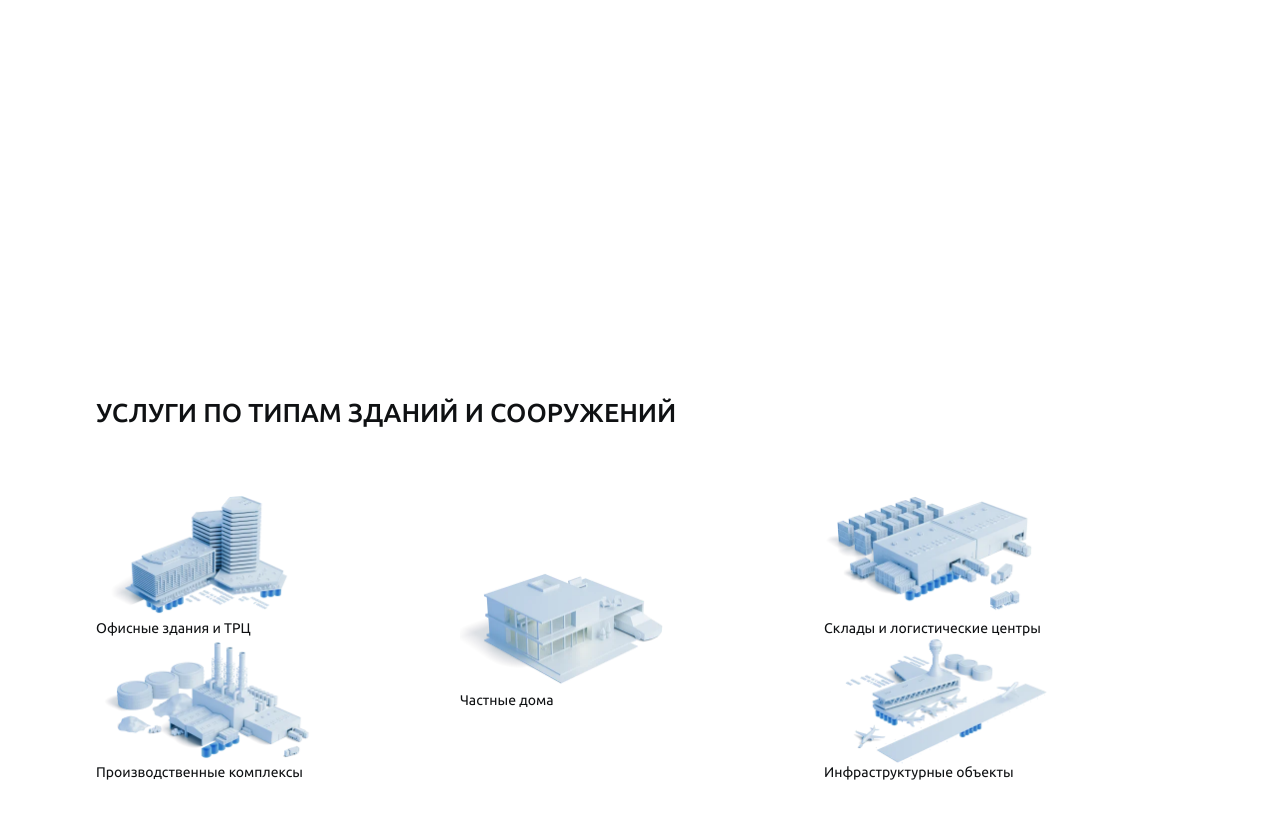
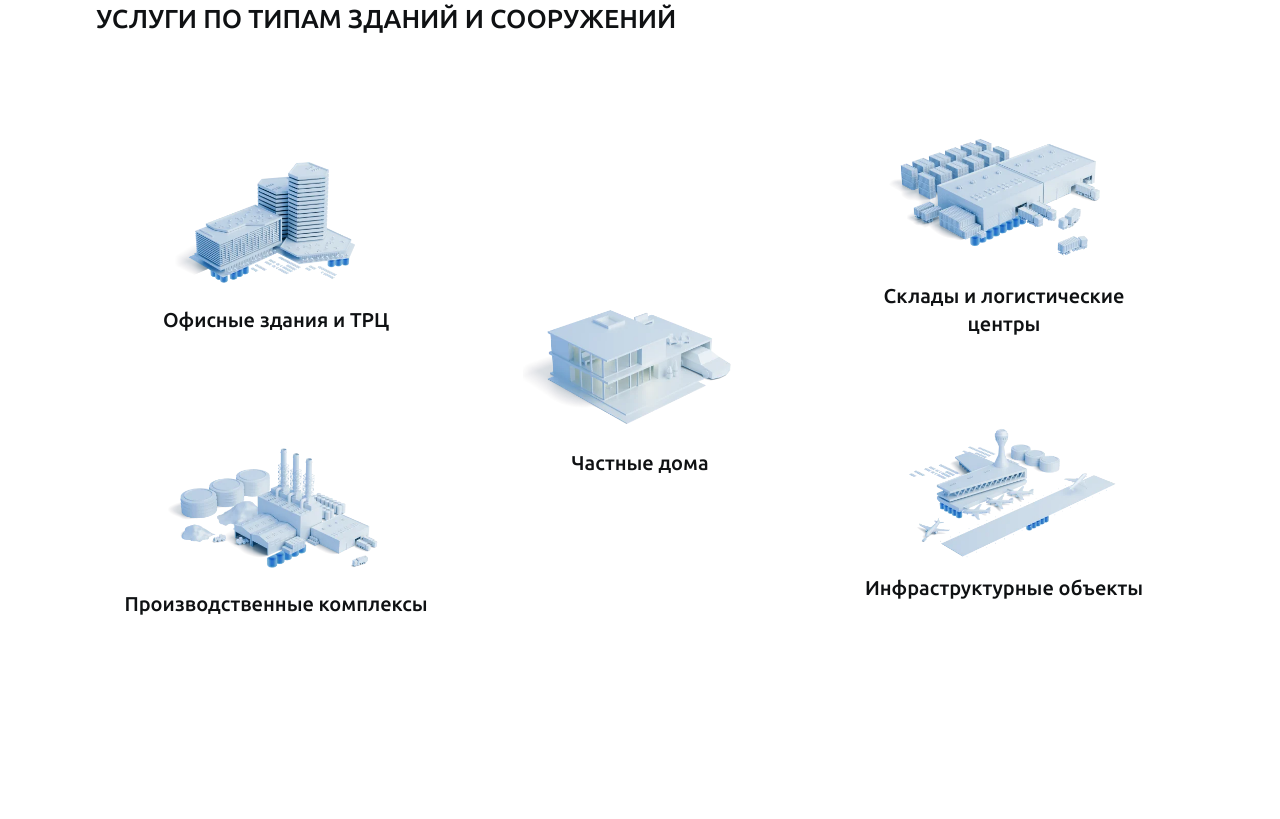
Before and after one commit to digroMan/georesin, a website built with webpack: page src/index.html in a window 1280 px wide. Shown: the part 1467-2286 px from the top of the page. Built offline with nearby package versions, Linux system fonts and the light colour scheme.

Commit message:
feat: .services-by-type desktop over

```diff
--- a/src/index.html
+++ b/src/index.html
@@ -187,7 +187,7 @@
                         </figure>
                     </li>
                     <li class="services-by-type__list-item">
-                        <figure class="services-by-type__img-container">
+                        <figure class="services-by-type__img-container services-by-type__img-container_padding-top-0">
                             <img class="services-by-type__img" width="228" height="128" src="./picture/services-by-type/building-storehouse.webp" alt="Макет логистического центра">
                             <figcaption class="services-by-type__img-signature">
                                 Склады и логистические центры
@@ -203,7 +203,7 @@
                         </figure>
                     </li>
                     <li class="services-by-type__list-item">
-                        <figure class="services-by-type__img-container">
+                        <figure class="services-by-type__img-container services-by-type__img-container_padding-top-40">
                             <img class="services-by-type__img" width="228" height="128" src="./picture/services-by-type/building-factory.webp" alt="Макет производственного комплекса">
                             <figcaption class="services-by-type__img-signature">
                                 Производственные комплексы
--- a/src/scss/main.scss
+++ b/src/scss/main.scss
@@ -119,6 +119,7 @@
 
 .icons-list {
   padding-top: 71px;
+  min-height: auto;
 
   @include nlgs{
     padding-top: 0;
@@ -205,6 +206,7 @@
 }
 
 .services-by-type {
+  padding-top: 67px;
 
 		// .services-by-type__container-box
 
@@ -214,7 +216,7 @@
     // .services-by-type__title-container
 
     &__title-container {
-      margin-bottom: $margin-desk;
+      margin-bottom: 100px;
 
       @include nlgs{
         position: relative;
@@ -255,6 +257,7 @@
       justify-content: space-between;
       position: relative;
       column-gap: 360px;
+      row-gap: 40px;
 
       @include nsm {
         row-gap: 9vw;
@@ -286,16 +289,35 @@
 		// .services-by-type__img-container
 
 		&__img-container {
+      padding: 24px;
+
+      // .services-by-type__img-container_padding-top-0
+
+      &_padding-top-0{
+        padding-top: 0;
+      }
+
+      // .services-by-type__img-container_padding-top-40
+
+      &_padding-top-40{
+        padding-top: 40px;
+      }
 		}
 
 		// .services-by-type__img
 
 		&__img {
+      width: 75%;
+      height: auto;
+      display: block;
+      margin: auto;
+      margin-bottom: 16px;
 		}
 
 		// .services-by-type__img-signature
 
 		&__img-signature {
-
+      @include font-H3;
+      text-align: center;
 		}
 }
```
